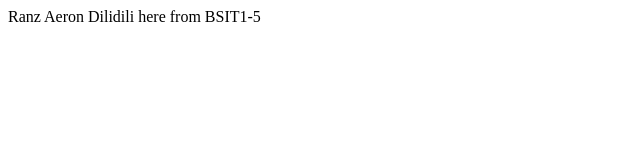
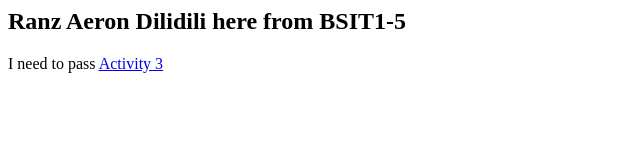
Before and after one commit to Quintrad/Quintrad.github.io, a plain HTML site: page index.html in a window 1280 px wide. Shown: the whole page, without its empty margins (0-640 px from the left). Drawn offline with Linux system fonts and the light colour scheme.

Commit message:
Update index.html

```diff
--- a/index.html
+++ b/index.html
@@ -1 +1,2 @@
-Ranz Aeron Dilidili here from BSIT1-5
+<h2>Ranz Aeron Dilidili here from BSIT1-5</h2>
+I need to pass <a href="Activity3.html">Activity 3</a>
```
